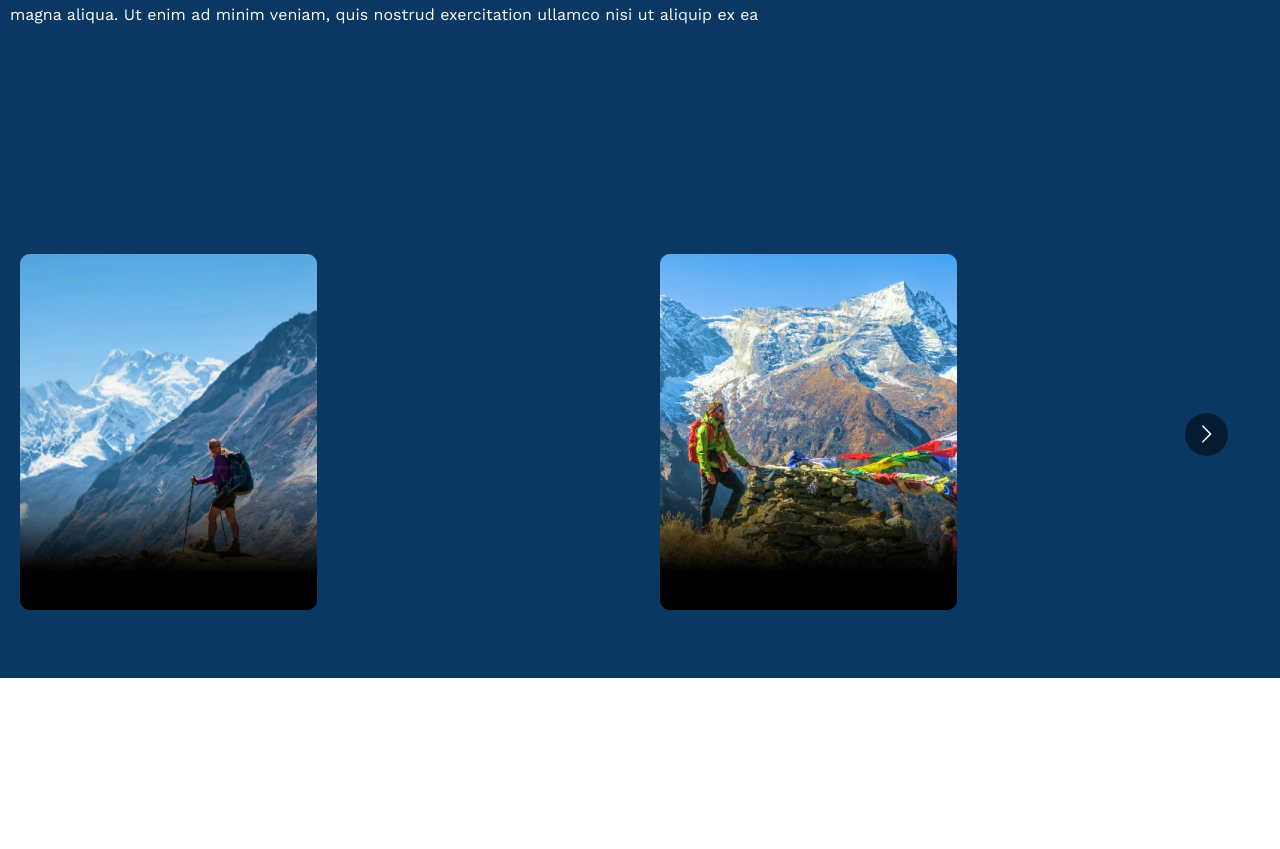
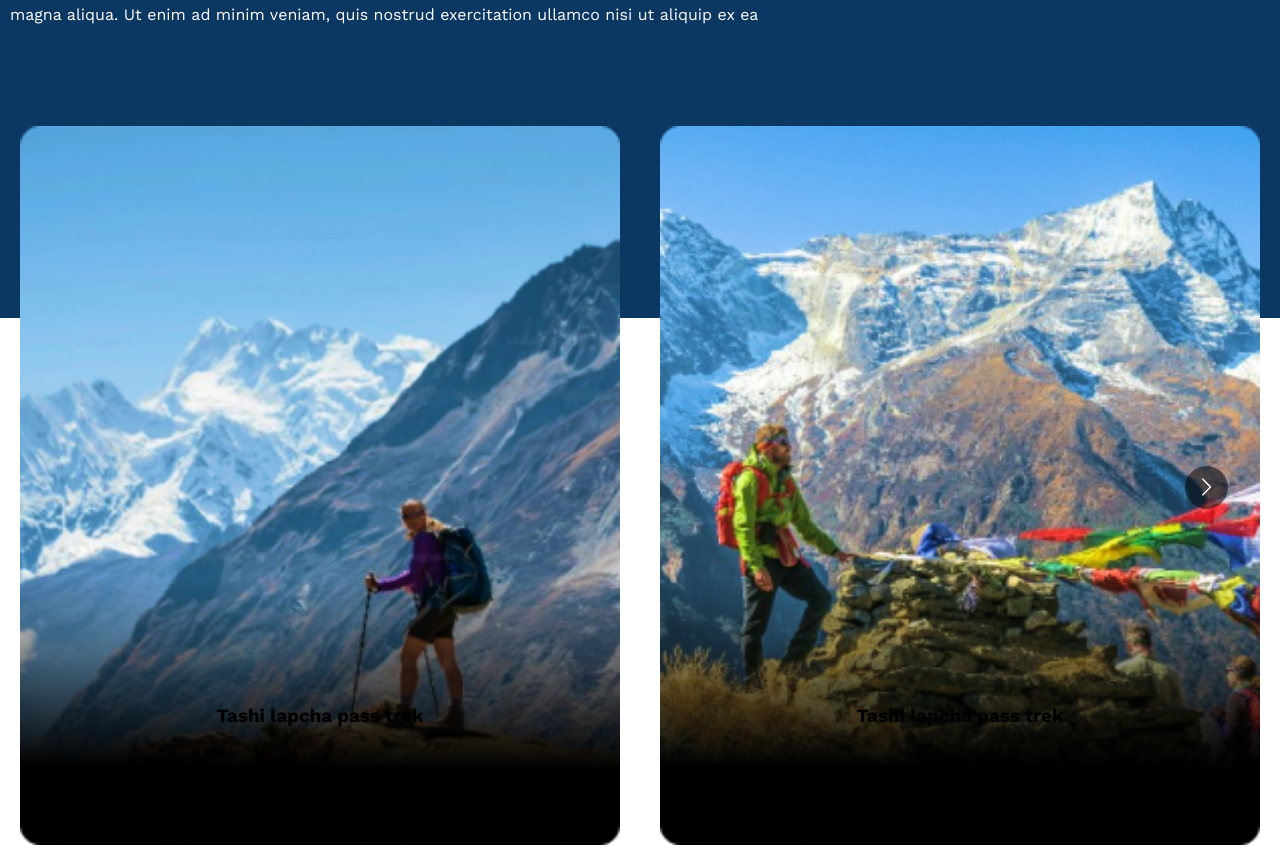
Before and after one commit to Ankita-Subedi/GokiyoPeak, a React (Vite) app: page / in a window 1280 px wide. Shown: the part 2952-3801 px from the top of the page. Before the commit the page ends 3630 px from the top, so only its background shows below. Built offline with nearby package versions, Linux system fonts and the light colour scheme; a web font is replaced by a local one.

Commit message:
featured complete

```diff
--- a/src/component/FeaturedCarousel.jsx
+++ b/src/component/FeaturedCarousel.jsx
@@ -1,10 +1,10 @@
 import Carousel from "react-multi-carousel";
 import "react-multi-carousel/lib/styles.css";
-import feature1 from "../assets/images/feature1.png";
+// import feature1 from "../assets/images/feature1.png";
 import feature2 from "../assets/images/feature2.png";
 import feature3 from "../assets/images/feature3.png";
 import feature4 from "../assets/images/feature4.png";
-import feature5 from "../assets/images/feature5.png";
+// import feature5 from "../assets/images/feature5.png";
 
 const responsive = {
   superLargeDesktop: {
@@ -27,12 +27,46 @@ const responsive = {
 };
 
 const FeaturedCarousel = () => {
-    const featuredImg = [feature3, feature2, feature3, feature4, feature3];
+    // const featuredImg = [feature3, feature2, feature3, feature4, feature3, feature3, feature3];
+    const featuredContent = [
+      {
+        img: feature3,
+        text: "Tashi lapcha pass trek"
+      },
+      {
+        img: feature2,
+        text: "Tashi lapcha pass trek"
+      },
+      {
+        img: feature3,
+        text: "Tashi lapcha pass trek"
+      },
+      {
+        img: feature4,
+        text: "Tashi lapcha pass trek"
+      },
+      {
+        img: feature3,
+        text: "Tashi lapcha pass trek"
+      },
+      {
+        img: feature3,
+        text: "Tashi lapcha pass trek"
+      },
+      {
+        img: feature3,
+        text: "Tashi lapcha pass trek"
+      },
+
+    ]
   return (
     <Carousel responsive={responsive} className="featured-card">
-      {featuredImg.map((image, index)=>(
+      {featuredContent.map((item, index)=>(
         <div key={index} className="carousel-item">
-              <img src={image} alt="image" className="carousel-img"/>
+              <img src={item.img} alt="image" className="carousel-img"/>
+              <h3 className="pic-text">
+                   {item.text}
+              </h3>
         </div>
       ))}
     </Carousel>
--- a/src/scss/layout/pages/landing/_featuredcarousel.scss
+++ b/src/scss/layout/pages/landing/_featuredcarousel.scss
@@ -1,6 +1,21 @@
 .featured-card{
-
+ position: absolute;
+ top: 60%;
+ width: 100%;
+//  height: fit-content;
     .carousel-item{
         margin: 0 20px;
+        position: relative;
+
+        .carousel-img{
+            width: 100%;
+        }
+
+        .pic-text{
+            position: absolute;
+            top: 80%;
+            left: 50%;
+            transform: translateX(-50%);
+        }
     }
 }
```
Also changed, not shown: src/component/DiscoverCountry.jsx (deleted).
